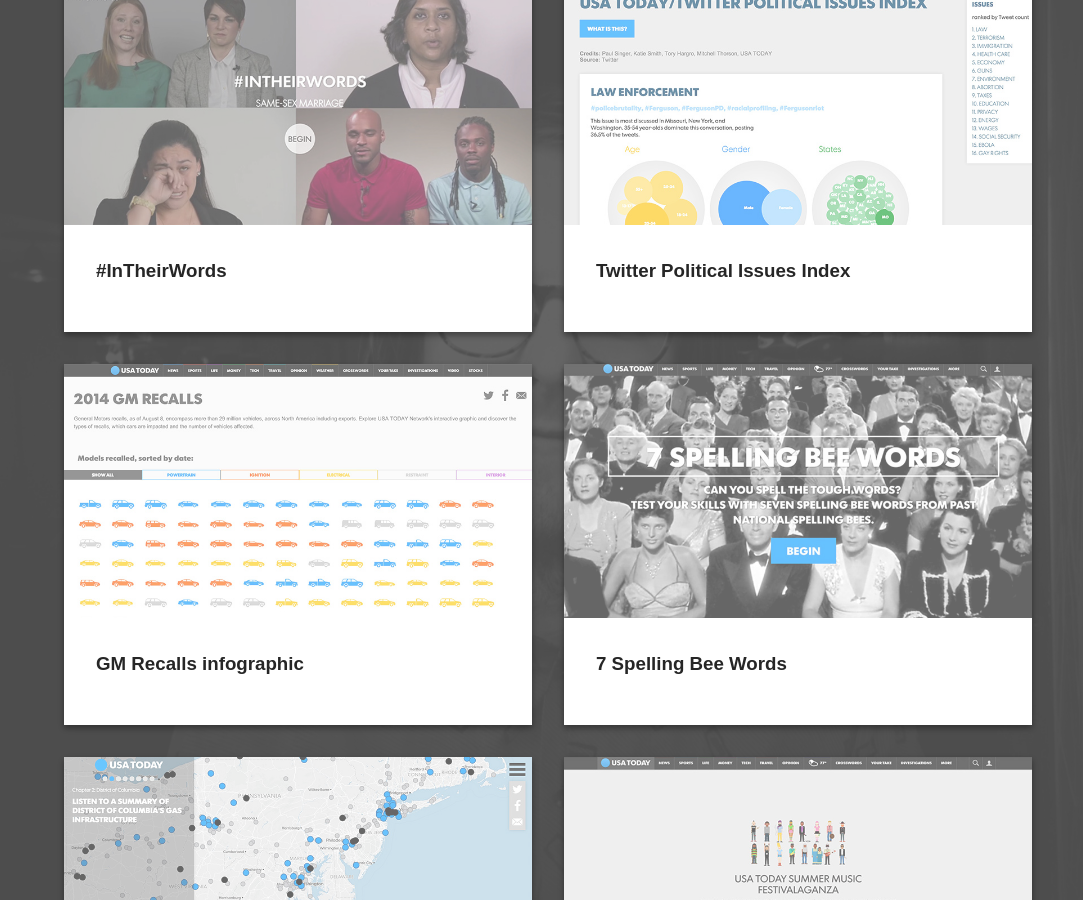
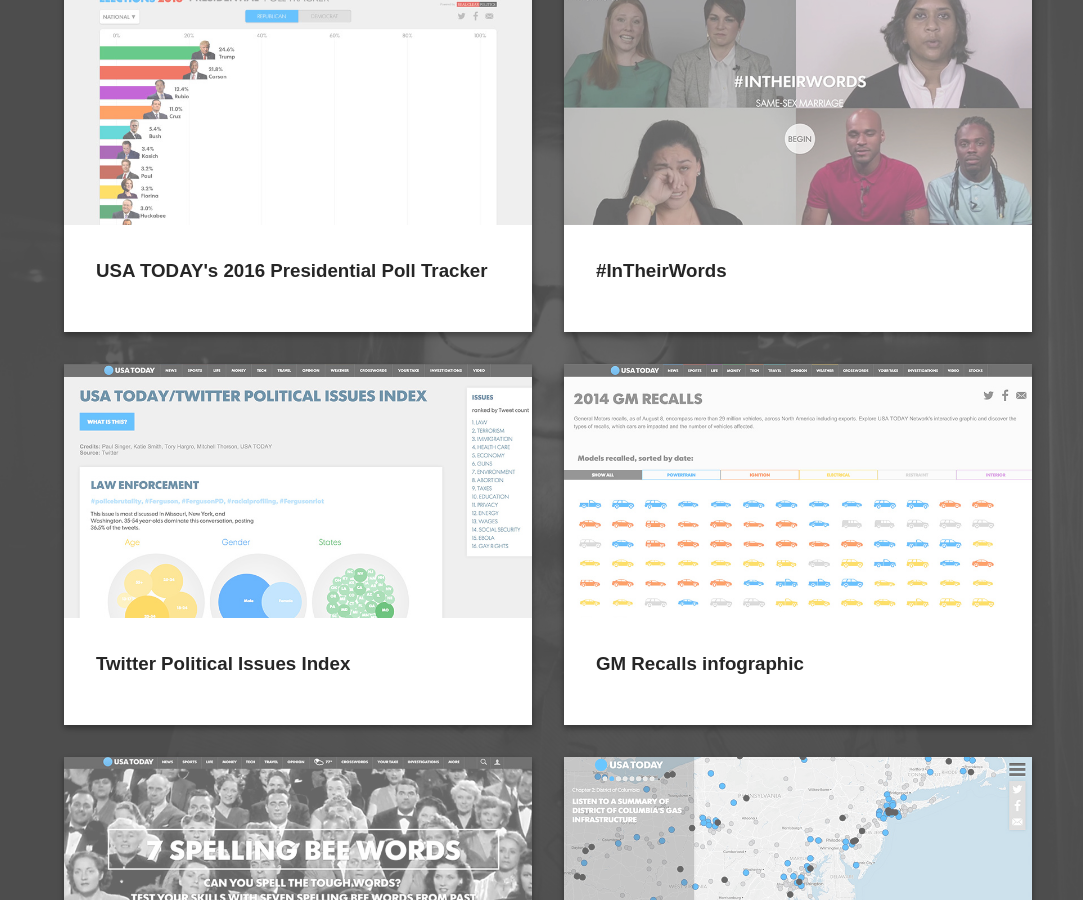
Before and after one commit to mitchthorson/mitchthorson.github.io, a Jekyll site: the page built from index.html, in a window 1280 px wide and 900 px high, scrolled down 847 px. Shown: the whole window, without its empty margins (92-1175 px from the left). Built offline with Jekyll 4.4.1, drawn with Linux system fonts in a browser that asks for light colours.

Commit message:
add poll tracker to site

```diff
--- a/_data/projects.yaml
+++ b/_data/projects.yaml
@@ -1,4 +1,10 @@
 ---
+-
+    name: "USA TODAY's 2016 Presidential Poll Tracker"
+    date: "October 2015"
+    description: "``"
+    image: "polltracker.jpg"
+    url: "http://www.usatoday.com/pages/interactives/poll-tracker-2016/"
 -
     name: "#InTheirWords"
     date: "April 2015"
```
Also changed, not shown: img/polltracker.jpg (added).
